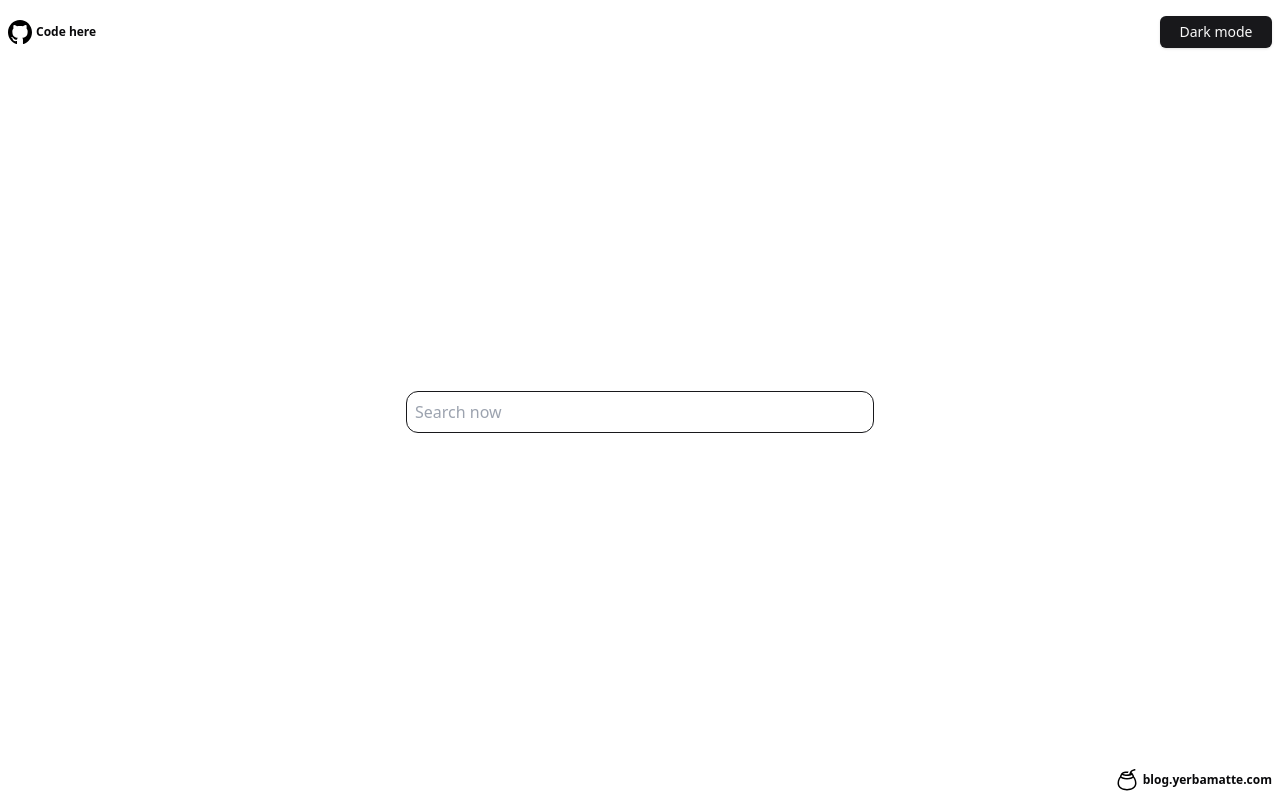
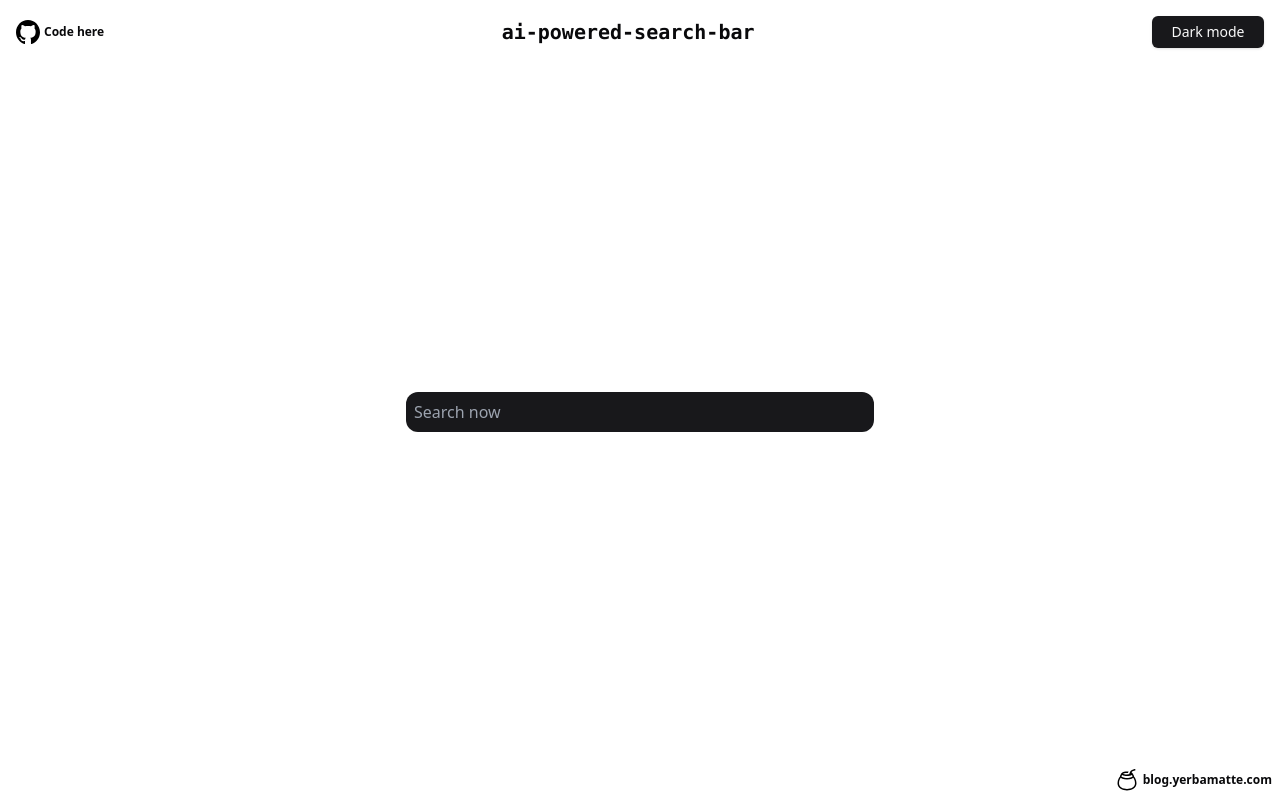
Before and after one commit to yerbaMatte/ai-powered-search-bar, a Next.js app: page / in a window 1280 px wide. Built offline with nearby package versions, Linux system fonts and the light colour scheme.

Commit message:
fix/changes-hot-fix-readOnly-input-state

```diff
--- a/components/layout/Header/Header.module.scss
+++ b/components/layout/Header/Header.module.scss
@@ -1,10 +1,14 @@
 .header {
-  @apply flex justify-between;
-  @apply py-4 px-2;
+  @apply flex justify-between items-center;
+  @apply py-4 px-2 md:px-4;
 
   .anchor {
     @apply flex flex-row items-center gap-x-1;
     @apply min-w-12 text-xs;
+  }
+
+  .heading {
+    @apply hidden md:block text-xl font-semibold font-mono;
   }
 }
 
--- a/components/layout/Header/Header.tsx
+++ b/components/layout/Header/Header.tsx
@@ -20,6 +20,7 @@ const Header = () => {
         />
         <span className="font-bold">Code here</span>
       </a>
+      <h2 className={styles.heading}>ai-powered-search-bar</h2>
       <ThemeSwitcher />
     </div>
   );
--- /dev/null
+++ b/components/ui/AriaRegion/AriaRegion.tsx
@@ -0,0 +1,27 @@
+type AriaRegionProps = {
+  message?: string | null;
+  filteredSuggestions: string[];
+};
+
+export default function AriaRegion({
+  message,
+  filteredSuggestions,
+}: AriaRegionProps) {
+  return (
+    <>
+      <div id="input-instructions" className="sr-only">
+        Start typing to search. Suggestions will appear after the progress bar
+        completes.
+      </div>
+
+      <div aria-live="polite" className="sr-only" id="live-region">
+        {filteredSuggestions.length > 0
+          ? `Suggestions expanded, ${filteredSuggestions.length} items available.`
+          : "Suggestions collapsed."}
+      </div>
+      <div aria-live="assertive" className="sr-only" id="live-region">
+        {message && message !== "" ? message : ""}
+      </div>
+    </>
+  );
+}
--- a/components/ui/SearchBar/SearchBar.tsx
+++ b/components/ui/SearchBar/SearchBar.tsx
@@ -44,6 +44,7 @@ const SearchBar = () => {
   // handles user's typing before deboucing execution
   useEffect(() => {
     if (!inputValue) resetSearchBar();
+    if (inputValue === debouncedValue) setDebouncedValue("");
   }, [inputValue]);
 
   //  do NOT re-fetch (guard fn):
@@ -106,7 +107,11 @@ const SearchBar = () => {
       : undefined;
 
   const isDebouncing = inputValue && suggestions.length === 0;
-  const isLoading = debouncedValue && !suggestions.length && !message;
+  const isLoading: boolean = !!(
+    debouncedValue &&
+    !suggestions.length &&
+    !message
+  );
 
   return (
     <div ref={searchBarRef} className={styles.component_wrapper}>
@@ -127,6 +132,7 @@ const SearchBar = () => {
           filteredSuggestions,
           handleSuggestionSelection,
           setSelectedIndex,
+          isLoading,
         }}
       />
       {isLoading && <LoadingSpinner size={48} classNames={styles.spinner} />}
--- a/components/ui/SearchInput.tsx/SearchInput.module.scss
+++ b/components/ui/SearchInput.tsx/SearchInput.module.scss
@@ -4,8 +4,8 @@
   .input {
     @apply w-full;
     @apply p-2 pr-6;
-    @apply border border-primary rounded-xl;
-    @apply flex;
+    @apply border-none rounded-xl;
+    @apply flex bg-primary text-primary-foreground;
   }
 
   .clear_button {
--- a/components/ui/SearchInput.tsx/SearchInput.tsx
+++ b/components/ui/SearchInput.tsx/SearchInput.tsx
@@ -8,6 +8,7 @@ interface SearchInputProps {
   resetSearchBar: () => void;
   setSelectedIndex: React.Dispatch<React.SetStateAction<number>>;
   selectedIndex: number;
+  isLoading: boolean;
   filteredSuggestions: string[];
   handleSuggestionSelection: (item: string) => void;
 }
@@ -16,6 +17,7 @@ const SearchInput: React.FC<SearchInputProps> = ({
   inputValue,
   activeIndex,
   message,
+  isLoading,
   setInputValue,
   handleSuggestionSelection,
   resetSearchBar,
@@ -48,14 +50,17 @@ const SearchInput: React.FC<SearchInputProps> = ({
         id="search-bar"
         type="text"
         value={inputValue || ""}
+        onKeyDown={handleKeyDown}
         onChange={(e) => setInputValue(e.target.value)}
-        onKeyDown={handleKeyDown}
         placeholder="Search now"
         className={styles.input}
         role="combobox"
-        aria-label="Start typing to search. Suggestions will appear after the progress bar completes."
+        readOnly={isLoading}
+        aria-busy={isLoading}
+        aria-disabled={isLoading}
         aria-controls="suggestions-listbox"
         aria-activedescendant={activeIndex}
+        aria-label="Start typing to search. Suggestions will appear after the progress bar completes."
       />
       {inputValue && (
         <button
```
